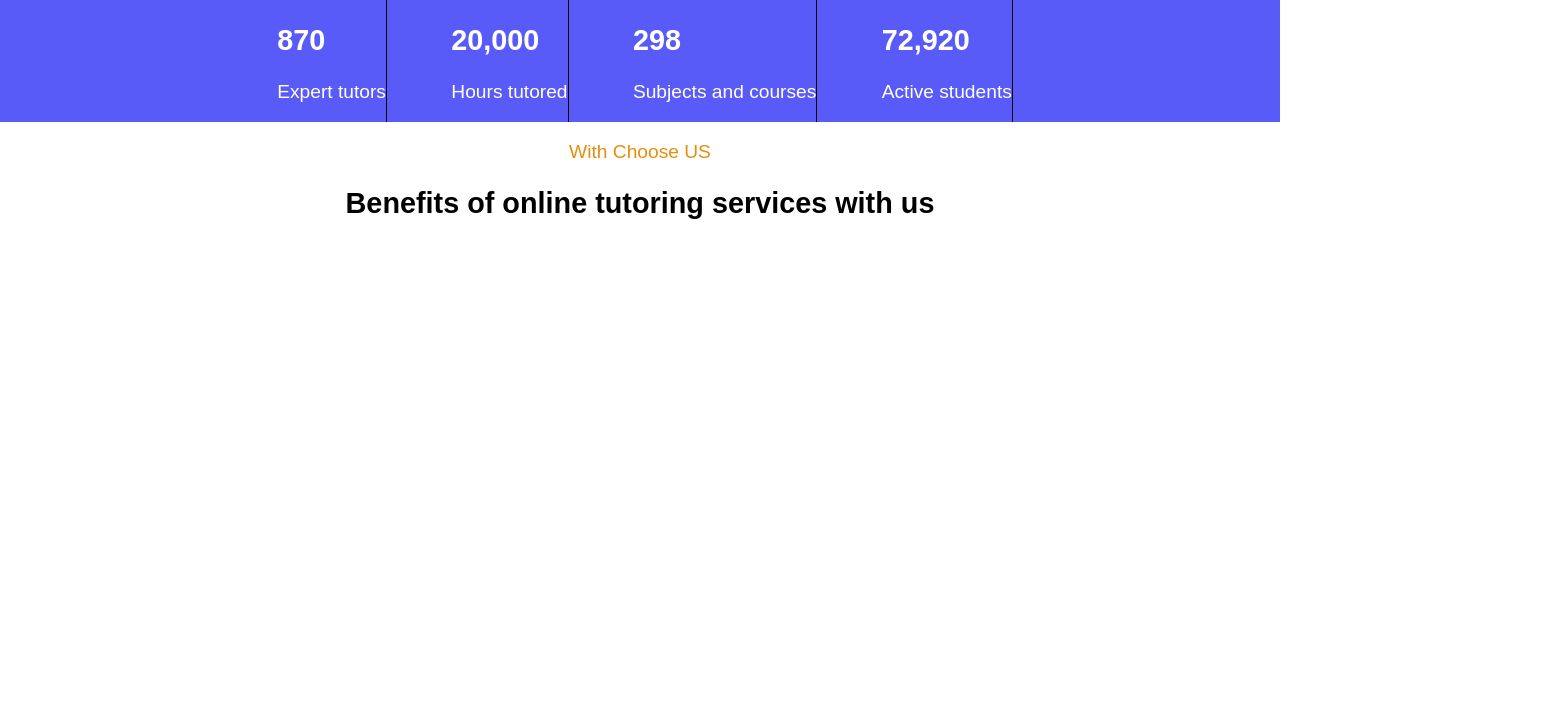
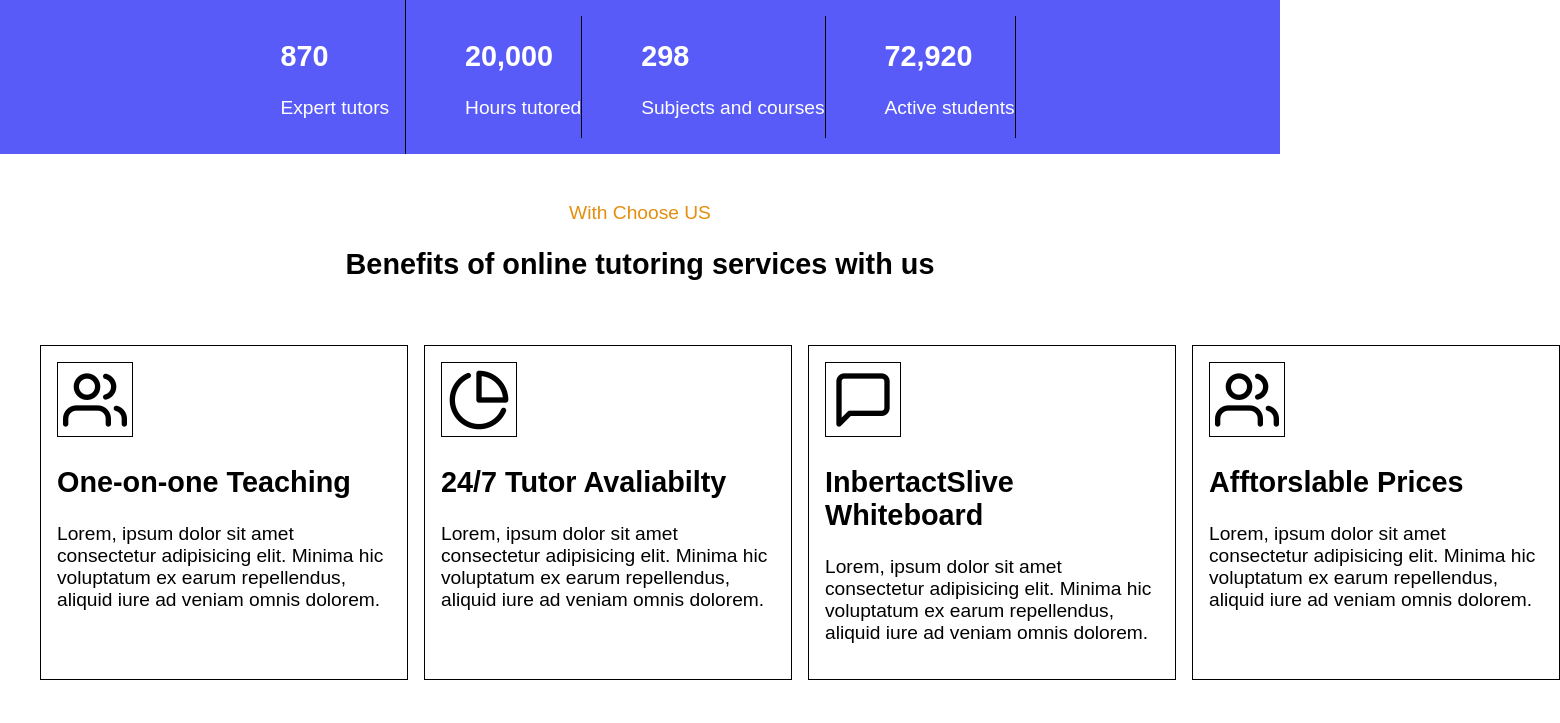
Before and after one commit to Wilz0n/Idat-Grit, a plain HTML site: page index.html in a window 1280 px wide. Shown: the whole page, 1560 px wide, since content can reach past the window. Drawn offline with Linux system fonts and the light colour scheme.

Commit message:
maquetacio-grid-flexboxV1

```diff
--- a/index.html
+++ b/index.html
@@ -24,8 +24,36 @@
 </section>
 
 <section>
-    <main>aea
+    <main>
+        <div class="container-padre">
+        <div class="conteiner"><img src="./img/users_group.png" alt="">
+            <h1>One-on-one Teaching</h1>
+            <p>Lorem, ipsum dolor sit amet consectetur adipisicing elit.
+                Minima hic voluptatum ex earum repellendus, aliquid iure
+                ad veniam omnis dolorem.</p>
+        </div>
 
+        <div class="conteiner"><img src="./img/Reloj.png" alt="">
+            <h1>24/7 Tutor Avaliabilty</h1>
+            <p>Lorem, ipsum dolor sit amet consectetur adipisicing elit.
+                Minima hic voluptatum ex earum repellendus, aliquid iure
+                ad veniam omnis dolorem.</p>
+        </div>
+
+        <div class="conteiner"><img src="./img/message.png" alt="">
+            <h1>InbertactSlive Whiteboard</h1>
+            <p>Lorem, ipsum dolor sit amet consectetur adipisicing elit.
+                Minima hic voluptatum ex earum repellendus, aliquid iure
+                ad veniam omnis dolorem.</p>
+        </div>
+
+        <div class="conteiner"><img src="./img/users_group.png" alt="">
+            <h1>Afftorslable Prices</h1>
+            <p>Lorem, ipsum dolor sit amet consectetur adipisicing elit.
+                Minima hic voluptatum ex earum repellendus, aliquid iure
+                ad veniam omnis dolorem.</p>
+        </div>
+    </div>
     </main>
 </section>
 </body>
--- a/styles.css
+++ b/styles.css
@@ -3,7 +3,6 @@ body {
     margin: 0;
     font-family: Arial, Helvetica, sans-serif;
     font-size: 1.2rem;
-    color: var(--text-color);
 }
 
 :root {
@@ -32,7 +31,7 @@ body {
 
 .hijo-cambio {
     border-right: 1px solid var(--title);
-    padding-left: 10px;
+    padding: 1rem;
 }
 
 .hijo {
@@ -47,6 +46,7 @@ a {
 }
 
 .sub-title {
+    margin-top: 3rem;
     color: var(--sub-title);
     text-align: center;
 }
@@ -55,3 +55,23 @@ a {
     color: var(--title);
     text-align: center;
 }
+
+.container-padre {
+    width: 93rem;
+    margin: 0 auto;
+    padding: 2rem ;
+
+    display: grid;
+    grid-template-columns: 24rem 24rem 24rem 24rem;
+}
+
+.conteiner {
+    margin: 0.5rem;
+    padding: 1rem;
+    border: 1px solid var(--title);
+}
+
+img {
+    padding: 0.3rem;
+    border: 1px solid var(--title);
+}
```
Also changed, not shown: img/Reloj.png (added), img/message.png (added), img/shopping.png (added), img/users_group.png (added).
